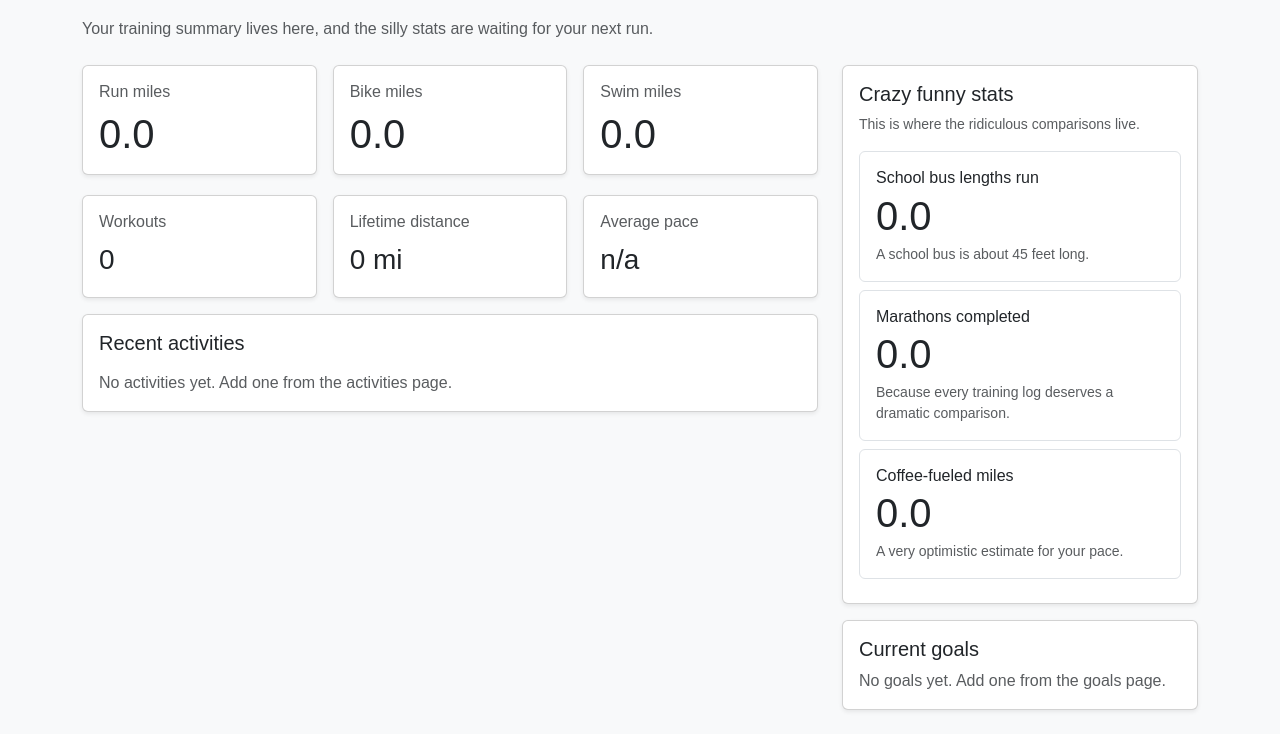
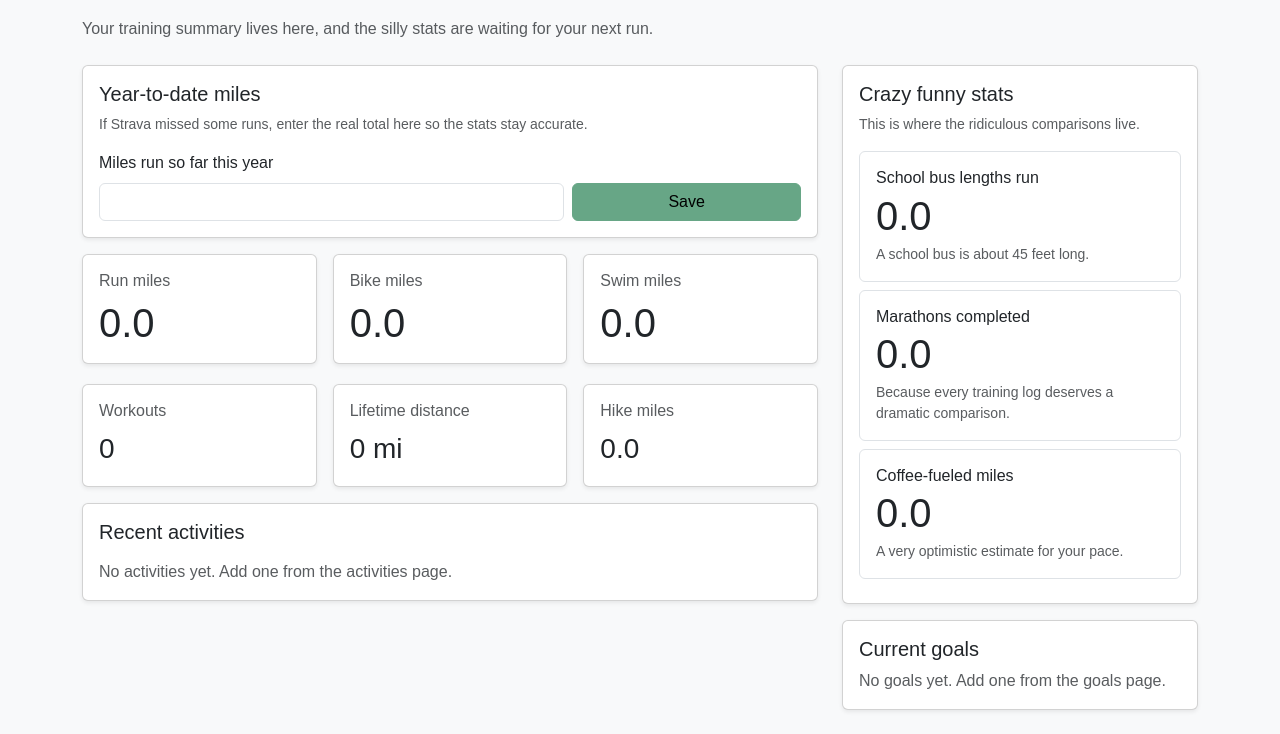
Before and after one commit to Quemmons/Endurance-Training-Tracker, a Flask app: page /dashboard in a window 1280 px wide. Shown: the part 141-875 px from the top of the page. Run offline with Flask 3, Linux system fonts and the light colour scheme.

Commit message:
big change

```diff
--- a/app.py
+++ b/app.py
@@ -44,7 +44,7 @@ def get_user_store():
         session['guest_id'] = user_key
 
     if user_key not in user_data:
-        user_data[user_key] = {'activities': [], 'goals': []}
+        user_data[user_key] = {'activities': [], 'goals': [], 'year_to_date_miles': None}
 
     return user_data[user_key]
 
@@ -172,7 +172,7 @@ def build_dashboard_stats(store):
     """Build a small summary payload for the dashboard view."""
     activities = store.get('activities', [])
     total_distance = sum(float(item.get('distance', 0) or 0) for item in activities)
-    total_by_type = {'run': 0.0, 'bike': 0.0, 'swim': 0.0}
+    total_by_type = {'run': 0.0, 'bike': 0.0, 'swim': 0.0, 'hike': 0.0}
     recent = []
 
     for item in activities:
@@ -181,6 +181,8 @@ def build_dashboard_stats(store):
             activity_type = 'bike'
         elif activity_type.startswith('swim'):
             activity_type = 'swim'
+        elif activity_type.startswith('hike') or activity_type == 'hiking':
+            activity_type = 'hike'
         else:
             activity_type = 'run'
 
@@ -195,21 +197,13 @@ def build_dashboard_stats(store):
 
     recent = recent[-5:][::-1]
     workout_count = len(activities)
-    average_pace = None
-    pace_values = [item.get('pace_text') for item in activities if item.get('pace_text')]
-    if pace_values:
-        try:
-            pace_numbers = [float(value.split('/')[0].split(':')[0]) + float(value.split('/')[0].split(':')[1]) / 60 for value in pace_values if ':' in value]
-            average_pace = round(sum(pace_numbers) / len(pace_numbers), 2)
-        except (ValueError, IndexError):
-            average_pace = None
 
     return {
         'total_distance': round(total_distance, 2),
         'total_by_type': {key: round(value, 2) for key, value in total_by_type.items()},
         'workout_count': workout_count,
-        'average_pace': average_pace,
         'recent': recent,
+        'year_to_date_miles': store.get('year_to_date_miles'),
     }
 
 
@@ -327,6 +321,7 @@ def register():
         user_data[username] = {
             'activities': [],
             'goals': [],
+            'year_to_date_miles': None,
         }
         session.clear()
         session['user_id'] = username
@@ -345,10 +340,22 @@ def logout():
     return redirect(url_for('home'))
 
 
-@app.route('/dashboard')
+@app.route('/dashboard', methods=['GET', 'POST'])
 def dashboard():
     """Show a dashboard with summaries, funny stats, and recent activity history."""
     store = get_user_store()
+
+    if request.method == 'POST':
+        raw_value = (request.form.get('year_to_date_miles') or '').strip()
+        try:
+            store['year_to_date_miles'] = float(raw_value) if raw_value else None
+        except ValueError:
+            flash('Please enter a valid number of miles.', 'danger')
+            store['year_to_date_miles'] = None
+        else:
+            flash('Year-to-date miles updated.', 'success')
+        return redirect(url_for('dashboard'))
+
     stats = build_dashboard_stats(store)
     funny_stats = build_funny_stats(store)
     return render_template('dashboard.html', stats=stats, funny_stats=funny_stats, goals=store.get('goals', []))
--- a/templates/dashboard.html
+++ b/templates/dashboard.html
@@ -8,6 +8,19 @@
 
 <div class="row g-4">
   <div class="col-lg-8">
+    <div class="card p-3 shadow-sm mb-3">
+      <h5>Year-to-date miles</h5>
+      <p class="text-muted small mb-3">If Strava missed some runs, enter the real total here so the stats stay accurate.</p>
+      <form method="post" class="row g-2 align-items-end">
+        <div class="col-md-8">
+          <label class="form-label">Miles run so far this year</label>
+          <input class="form-control" type="number" step="0.1" name="year_to_date_miles" value="{{ stats.year_to_date_miles if stats.year_to_date_miles is not none else '' }}">
+        </div>
+        <div class="col-md-4">
+          <button class="btn btn-primary w-100">Save</button>
+        </div>
+      </form>
+    </div>
     <div class="row g-3">
       <div class="col-md-4">
         <div class="card p-3 shadow-sm h-100">
@@ -44,8 +57,8 @@
       </div>
       <div class="col-md-4">
         <div class="card p-3 shadow-sm h-100">
-          <h6 class="text-muted">Average pace</h6>
-          <p class="fs-3 mb-0">{{ stats.average_pace or 'n/a' }}</p>
+          <h6 class="text-muted">Hike miles</h6>
+          <p class="fs-3 mb-0">{{ stats.total_by_type['hike'] }}</p>
         </div>
       </div>
     </div>
```
Also changed, not shown: tests/test_app.py (+13 -0 lines).
